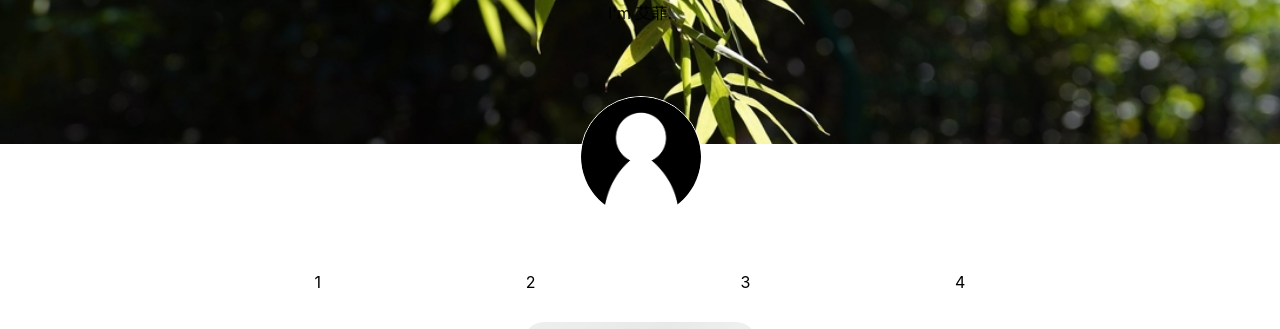
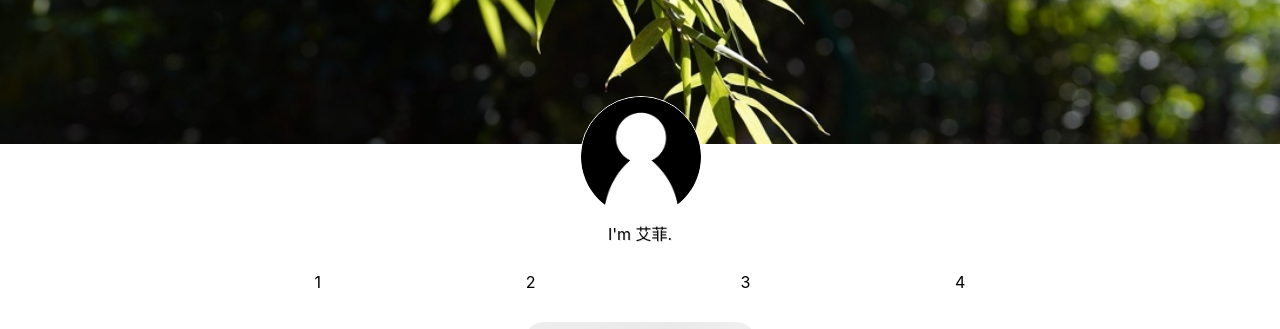
Before and after one commit to ooiv7oo/ooiv7oo.github.io, a Jekyll site: the page built from index.md, in a window 1280 px wide. Shown: the top 329 px of the page. Built offline with Jekyll 4.4.1, drawn with Linux system fonts in a browser that asks for light colours.

Commit message:
Update main.scss

```diff
--- a/_sass/main.scss
+++ b/_sass/main.scss
@@ -40,7 +40,7 @@ body > div.header > div.tx > img {
   border-radius: 50%;
 }
 
-body > div.header > div.contact {
+body > div.header > div.name {
   width: 100px;
   position: absolute;
   left: 50%;
@@ -48,7 +48,7 @@ body > div.header > div.contact {
   bottom: -70%;
 }
 
-body > div.header > div.contact > p {
+body > div.header > div.name > p {
   text-shadow: 1px 1px 0px rgba(225, 225, 225, 0.95);
 }
 
```
